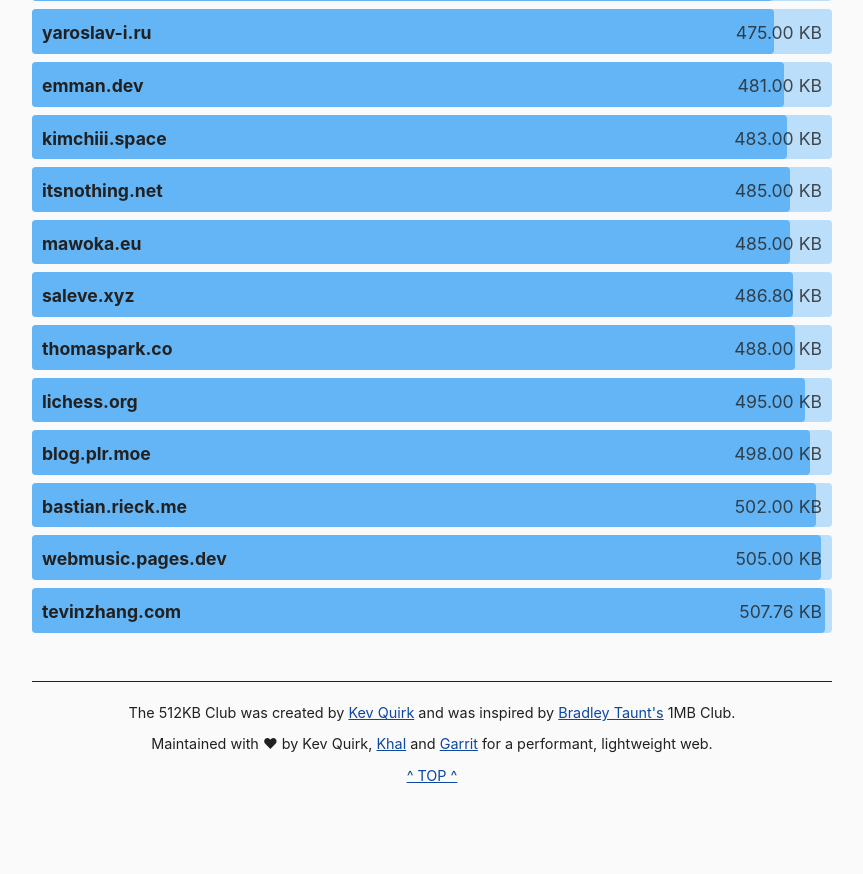
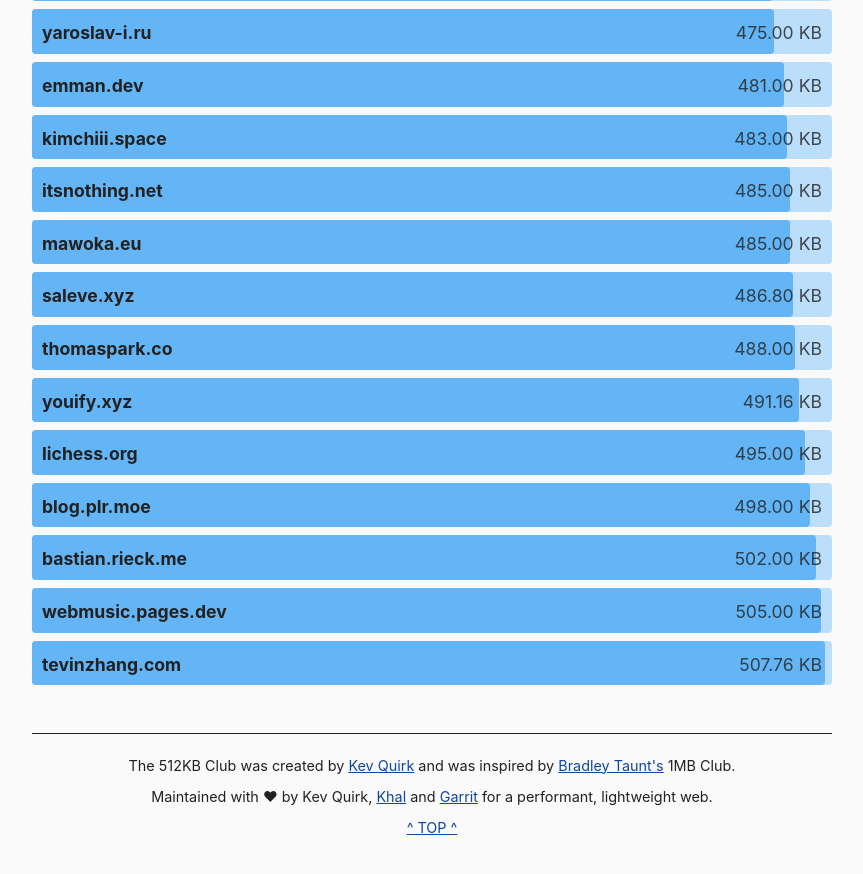
Before and after one commit to kevquirk/512kb.club, a Jekyll site: the page built from index.md, in a window 1280 px wide and 900 px high, scrolled down 44911 px. Shown: the top 874 px of the window, without its empty margins (208-1071 px from the left). Built offline with Jekyll 4.4.1, drawn with Linux system fonts in a browser that asks for light colours; before the commit the page ends 45759 px from its top, so only the background shows below that.

Commit message:
Update sites.yml

```diff
--- a/_data/sites.yml
+++ b/_data/sites.yml
@@ -4182,3 +4182,8 @@
   url: https://zwieratko.sk/
   size: 28.07
   last_checked: 2024-02-11
+
+- domain: youify.xyz
+  url: https://youify.xyz
+  size: 491.16
+  last_checked: 2024-07-01
```
